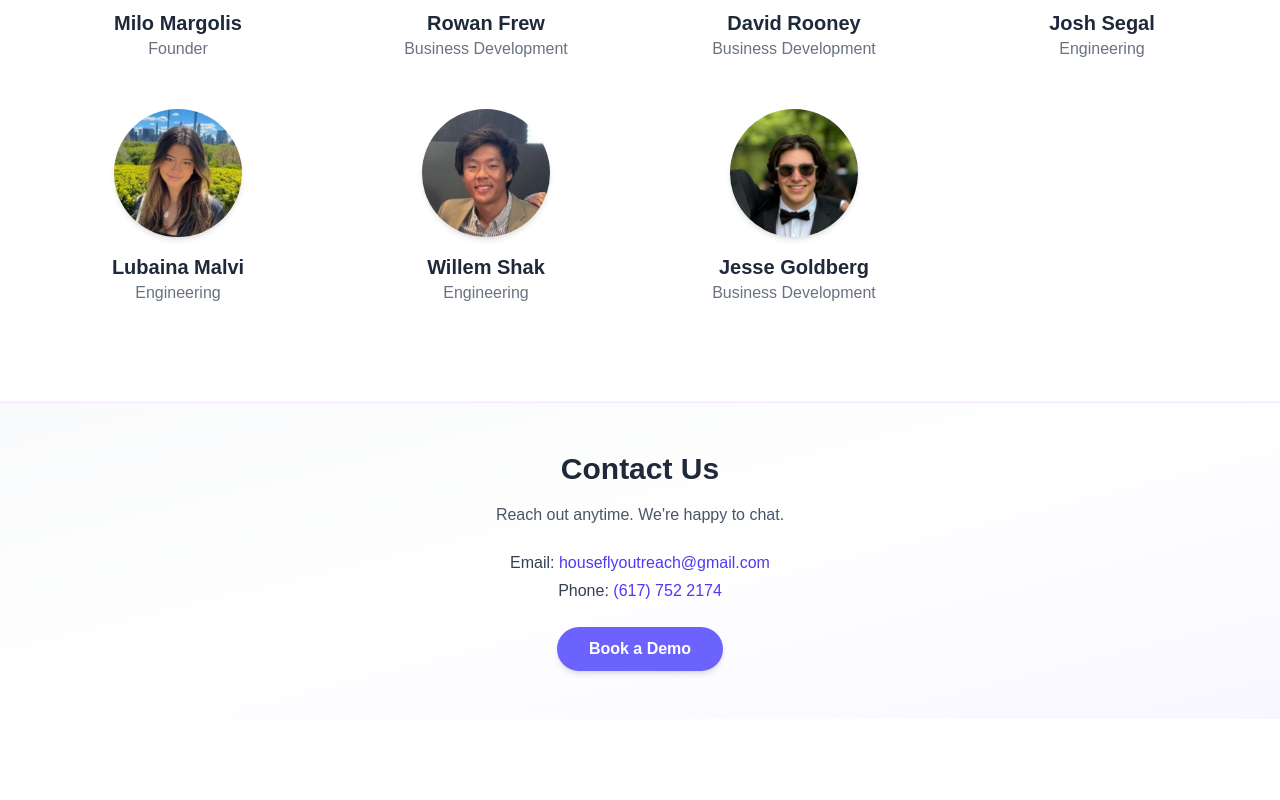
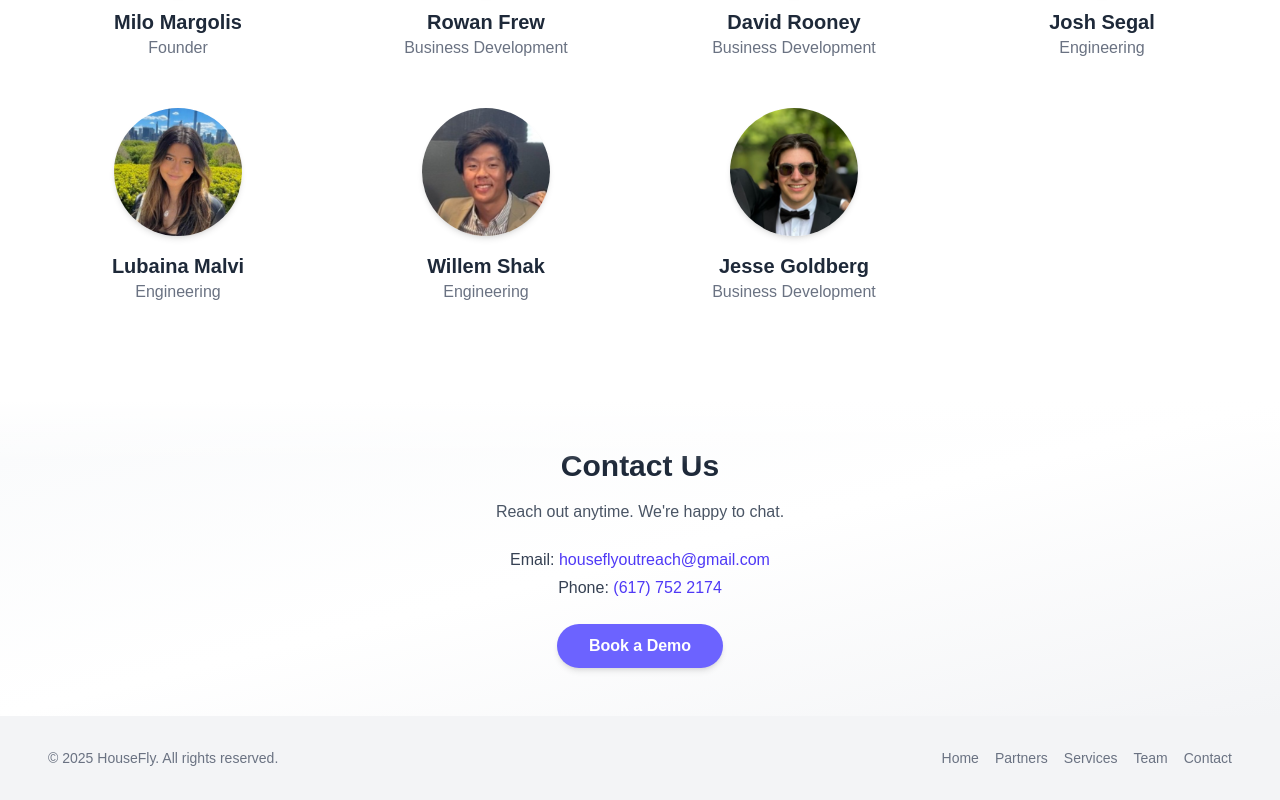
Before and after one commit to MiloMargolis/ai-leasing-agent-website, a Next.js app: page / in a window 1280 px wide. Shown: the part 2604-3404 px from the top of the page. Before the commit the page ends 3323 px from the top, so only its background shows below. Built offline with nearby package versions, Linux system fonts and the light colour scheme.

Commit message:
color updates

```diff
--- a/app/page.tsx
+++ b/app/page.tsx
@@ -126,10 +126,8 @@ export default function Home() {
         id="partners"
         className="w-full bg-gradient-to-b from-gray-50 via-white to-gray-100 py-20 px-6 md:px-12 relative overflow-hidden"
       >
-        {/* Subtle background texture */}
         <div className="absolute inset-0 bg-gradient-to-r from-transparent via-gray-50/30 to-transparent"></div>
-
-        {/* Content */}
+        <div className="absolute bottom-0 left-0 right-0 h-16 bg-gradient-to-t from-gray-100 to-transparent"></div>
         <div className="relative z-10">
           <h2 className="text-center text-4xl font-semibold text-gray-800 mb-12">
             Trusted by Boston Leasing Teams
@@ -218,9 +216,10 @@ export default function Home() {
       </section>
 
       {/* Services Section */}
-
-      <section id="services" className="bg-gradient-to-br from-gray-50 via-white to-[#faf9ff] py-24 px-6 md:px-16 border-b border-purple-50">
-        <div className="max-w-7xl mx-auto">
+      <section id="services" className="bg-gradient-to-br from-gray-50 via-white to-gray-100 py-24 px-6 md:px-16 relative">
+        <div className="absolute top-0 left-0 right-0 h-16 bg-gradient-to-b from-gray-100 to-transparent"></div>
+        <div className="absolute bottom-0 left-0 right-0 h-16 bg-gradient-to-t from-gray-100 to-transparent"></div>
+        <div className="max-w-7xl mx-auto relative z-10">
           <div className="text-left mb-20">
             <h2 className="text-5xl font-bold text-gray-900 mb-6">
               Convert more with less
@@ -229,10 +228,9 @@ export default function Home() {
               AI-powered tools that handle the heavy lifting, so your team can focus on what matters most.
             </p>
           </div>
-
           <div className="grid gap-8 md:grid-cols-2 lg:grid-cols-3">
             {/* 24/7 Response */}
-            <div className="group relative bg-white rounded-2xl p-8 shadow-lg hover:shadow-2xl border border-gray-100 transition-all duration-300 hover:-translate-y-2 hover:border-purple-100">
+            <div className="group relative bg-white rounded-2xl p-8 shadow-lg hover:shadow-2xl border border-gray-100 transition-all duration-300 hover:-translate-y-2 hover:border-indigo-200">
               <div className="absolute top-0 left-0 w-full h-1 bg-gradient-to-r from-purple-600 to-blue-500 rounded-t-2xl"></div>
               <div className="flex items-center mb-6">
                 <div className="w-12 h-12 bg-gradient-to-br from-purple-600 to-blue-500 rounded-xl flex items-center justify-center mr-4">
@@ -257,7 +255,7 @@ export default function Home() {
             </div>
 
             {/* Follow-up Automation */}
-            <div className="group relative bg-white rounded-2xl p-8 shadow-lg hover:shadow-2xl border border-gray-100 transition-all duration-300 hover:-translate-y-2 hover:border-purple-100">
+            <div className="group relative bg-white rounded-2xl p-8 shadow-lg hover:shadow-2xl border border-gray-100 transition-all duration-300 hover:-translate-y-2 hover:border-indigo-200">
               <div className="absolute top-0 left-0 w-full h-1 bg-gradient-to-r from-indigo-500 to-purple-400 rounded-t-2xl"></div>
               <div className="flex items-center mb-6">
                 <div className="w-12 h-12 bg-gradient-to-br from-indigo-500 to-purple-400 rounded-xl flex items-center justify-center mr-4">
@@ -282,7 +280,7 @@ export default function Home() {
             </div>
 
             {/* Human Escalation */}
-            <div className="group relative bg-white rounded-2xl p-8 shadow-lg hover:shadow-2xl border border-gray-100 transition-all duration-300 hover:-translate-y-2 hover:border-purple-100">
+            <div className="group relative bg-white rounded-2xl p-8 shadow-lg hover:shadow-2xl border border-gray-100 transition-all duration-300 hover:-translate-y-2 hover:border-indigo-200">
               <div className="absolute top-0 left-0 w-full h-1 bg-gradient-to-r from-blue-600 to-indigo-400 rounded-t-2xl"></div>
               <div className="flex items-center mb-6">
                 <div className="w-12 h-12 bg-gradient-to-br from-blue-600 to-indigo-400 rounded-xl flex items-center justify-center mr-4">
@@ -307,7 +305,7 @@ export default function Home() {
             </div>
 
             {/* Calendar Integration */}
-            <div className="group relative bg-white rounded-2xl p-8 shadow-lg hover:shadow-2xl border border-gray-100 transition-all duration-300 hover:-translate-y-2 hover:border-purple-100">
+            <div className="group relative bg-white rounded-2xl p-8 shadow-lg hover:shadow-2xl border border-gray-100 transition-all duration-300 hover:-translate-y-2 hover:border-indigo-200">
               <div className="absolute top-0 left-0 w-full h-1 bg-gradient-to-r from-purple-500 to-indigo-500 rounded-t-2xl"></div>
               <div className="flex items-center mb-6">
                 <div className="w-12 h-12 bg-gradient-to-br from-purple-500 to-indigo-500 rounded-xl flex items-center justify-center mr-4">
@@ -332,7 +330,7 @@ export default function Home() {
             </div>
 
             {/* Data Sync */}
-            <div className="group relative bg-white rounded-2xl p-8 shadow-lg hover:shadow-2xl border border-gray-100 transition-all duration-300 hover:-translate-y-2 hover:border-purple-100">
+            <div className="group relative bg-white rounded-2xl p-8 shadow-lg hover:shadow-2xl border border-gray-100 transition-all duration-300 hover:-translate-y-2 hover:border-indigo-200">
               <div className="absolute top-0 left-0 w-full h-1 bg-gradient-to-r from-indigo-400 to-blue-500 rounded-t-2xl"></div>
               <div className="flex items-center mb-6">
                 <div className="w-12 h-12 bg-gradient-to-br from-indigo-400 to-blue-500 rounded-xl flex items-center justify-center mr-4">
@@ -357,7 +355,7 @@ export default function Home() {
             </div>
 
             {/* Performance Tracking */}
-            <div className="group relative bg-white rounded-2xl p-8 shadow-lg hover:shadow-2xl border border-gray-100 transition-all duration-300 hover:-translate-y-2 hover:border-purple-100">
+            <div className="group relative bg-white rounded-2xl p-8 shadow-lg hover:shadow-2xl border border-gray-100 transition-all duration-300 hover:-translate-y-2 hover:border-indigo-200">
               <div className="absolute top-0 left-0 w-full h-1 bg-gradient-to-r from-purple-400 to-blue-400 rounded-t-2xl"></div>
               <div className="flex items-center mb-6">
                 <div className="w-12 h-12 bg-gradient-to-br from-purple-400 to-blue-400 rounded-xl flex items-center justify-center mr-4">
@@ -385,7 +383,8 @@ export default function Home() {
       </section>
 
       {/* Team Section */}
-      <section id="team" className="bg-white pt-10 pb-24 px-6 md:px-12 border-b border-purple-50">
+      <section id="team" className="bg-white pt-10 pb-24 px-6 md:px-12 relative">
+        <div className="absolute top-0 left-0 right-0 h-16 bg-gradient-to-b from-gray-100 to-transparent"></div>
         <h2 className="text-4xl font-bold text-center text-gray-800 mb-6">
           Meet the Team
         </h2>
@@ -440,17 +439,18 @@ export default function Home() {
         </div>
       </section>
 
+      {/* Contact Section */}
       <section
         id="contact"
-        className="bg-gradient-to-br from-[#f9fafb] via-white to-[#f8f7ff] py-12 px-6 md:px-12 border-t border-purple-100"
+        className="bg-gradient-to-br from-gray-50 via-white to-gray-100 py-12 px-6 md:px-12 relative"
       >
+        <div className="absolute top-0 left-0 right-0 h-16 bg-gradient-to-b from-white to-transparent"></div>
         <h2 className="text-3xl font-bold text-center text-gray-800 mb-4">
           Contact Us
         </h2>
         <p className="text-center text-gray-600 max-w-2xl mx-auto mb-6 text-base">
           Reach out anytime. We're happy to chat.
         </p>
-
         <div className="text-center text-gray-700 mb-6 space-y-1">
           <p>
             Email:{" "}
@@ -471,7 +471,6 @@ export default function Home() {
             </a>
           </p>
         </div>
-
         <div className="text-center">
           <a
             href="https://calendly.com/milomargolis4/30min?month=2025-06"
@@ -484,6 +483,20 @@ export default function Home() {
           </a>
         </div>
       </section>
+
+      {/* Footer */}
+      <footer className="bg-gray-100 text-gray-500 text-sm py-8 px-6 md:px-12 mt-0 text-center">
+        <div className="max-w-7xl mx-auto flex flex-col md:flex-row items-center justify-between gap-4">
+          <div>&copy; {new Date().getFullYear()} HouseFly. All rights reserved.</div>
+          <div className="flex gap-4 justify-center md:justify-end">
+            <a href="#" className="hover:text-indigo-600 transition-colors">Home</a>
+            <a href="#partners" className="hover:text-indigo-600 transition-colors">Partners</a>
+            <a href="#services" className="hover:text-indigo-600 transition-colors">Services</a>
+            <a href="#team" className="hover:text-indigo-600 transition-colors">Team</a>
+            <a href="#contact" className="hover:text-indigo-600 transition-colors">Contact</a>
+          </div>
+        </div>
+      </footer>
     </div>
   );
 }
```
